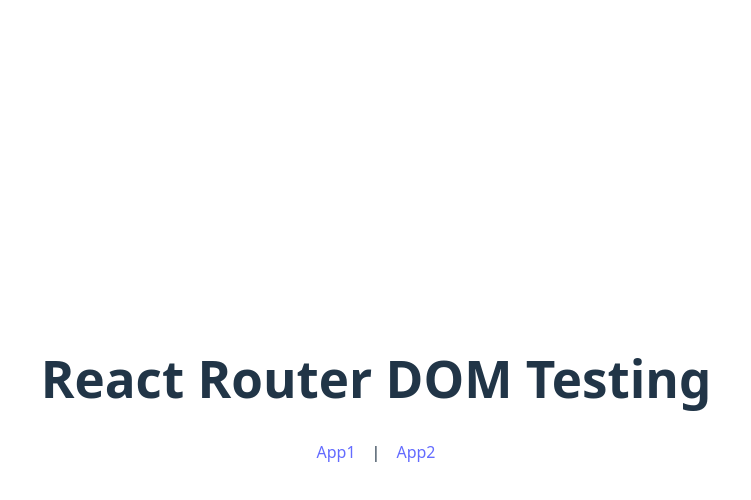
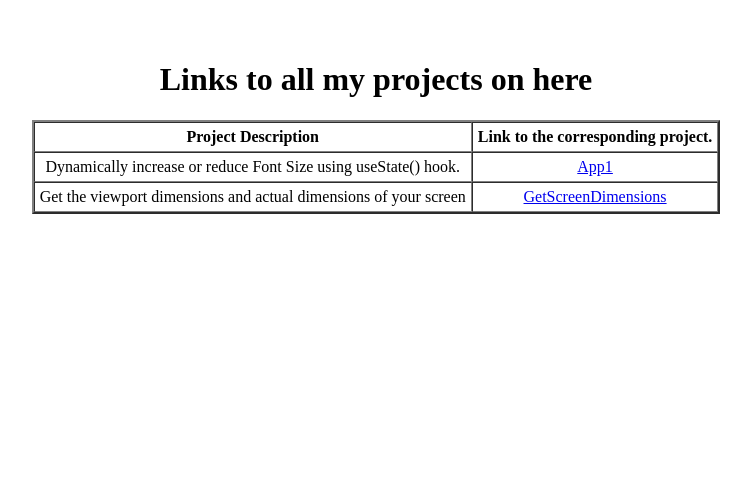
Before and after one commit to Vishwajith-S-VIT/Learn-React, a React (Vite) app: page / in a window 1280 px wide. Shown: the top 500 px of the page, without its empty margins (264-1015 px from the left). Built offline with nearby package versions, Linux system fonts and the light colour scheme.

Commit message:
Modified App2 into something useful

```diff
--- a/src/App.jsx
+++ b/src/App.jsx
@@ -1,16 +1,34 @@
 import React from "react";
 import { HashRouter as Router, Routes, Route, Link } from "react-router-dom";
 import { App1 } from "./App1";
-import { App2 } from "./App2";
+import { GetScreenDimensions } from "./GetScreenDimensions";
 
 function Home() {
   return (
     <div style={{ textAlign: "center" }}>
-      <h1>React Router DOM Testing</h1>
-      <nav style={{ marginBottom: "20px" }}>
-        <Link to="/App1">App1</Link>&emsp;|&emsp;
-        <Link to="/App2">App2</Link>
-      </nav>
+      <h1>Links to all my projects on here</h1>
+      <table cellPadding={5} cellSpacing={0} border={2} align="center">
+        <thead>
+          <tr>
+            <th>Project Description</th>
+            <th>Link to the corresponding project.</th>
+          </tr>
+        </thead>
+        <tbody>
+          <tr>
+            <td>Dynamically increase or reduce Font Size using useState() hook.</td>
+            <td>
+              <Link to="/App1">App1</Link>
+            </td>
+          </tr>
+          <tr>
+            <td>Get the viewport dimensions and actual dimensions of your screen</td>
+            <td>
+              <Link to="/GetScreenDimensions">GetScreenDimensions</Link>
+            </td>
+          </tr>
+        </tbody>
+      </table>
     </div>
   );
 }
@@ -21,7 +39,7 @@ export function App() {
       <Routes>
         <Route path="/" element={<Home />} />
         <Route path="/App1" element={<App1 />} />
-        <Route path="/App2" element={<App2 />} />
+        <Route path="/GetScreenDimensions" element={<GetScreenDimensions />} />
         <Route path="*" element={<h2>Page Not Found</h2>} />
       </Routes>
     </Router>
--- a/src/App1.jsx
+++ b/src/App1.jsx
@@ -12,9 +12,9 @@ export function App1(){
     }
     return(
         <div>
-            <p style={{ fontSize: `${fsize}px` }}>This is App1</p>
-            <button onClick={() => setFsize(fsize + 1)}>Increase Font Size</button>
-            <button onClick={() => {decreaseFontSize()}}>Decrease Font Size</button>
+            <p style={{ fontSize: `${fsize}px` }}>This is <span style={{fontStyle:"italic", color:"blue", backgroundColor:"darkgrey"}}>App1</span></p>
+            <button onClick={() => setFsize(fsize + 1)}>Increase Font Size</button> &emsp;
+            <button onClick={() => {decreaseFontSize()}}>Decrease Font Size</button> &emsp;
             <button onClick={() => setFsize(16)}>Reset Font Size</button>
         </div>
     )
--- a/src/App2.jsx
+++ /dev/null
@@ -1,21 +0,0 @@
-import React, { useState } from "react";
-
-export function App2(){
-    const [fsize, setFsize] = useState(16);
-    function decreaseFontSize(){
-        if(fsize > 1){
-            setFsize(fsize - 1);
-        }
-        else{
-            console.log("Font size cannot be less than 1px");
-        }
-    }
-    return(
-        <div>
-            <p style={{ fontSize: `${fsize}px` }}>This is App2</p>
-            <button onClick={() => setFsize(fsize + 1)}>Increase Font Size</button>
-            <button onClick={() => {decreaseFontSize()}}>Decrease Font Size</button>
-            <button onClick={() => setFsize(16)}>Reset Font Size</button>
-        </div>
-    )
-}
--- /dev/null
+++ b/src/GetScreenDimensions.jsx
@@ -0,0 +1,34 @@
+import React, { useState, useEffect } from "react";
+
+export const GetScreenDimensions = () => {
+    const [viewportDimensions, setViewportDimensions] = useState({
+        width: window.innerWidth,
+        height: window.innerHeight,
+    });
+
+    useEffect(() => {
+        const handleResize = () => {
+            setViewportDimensions({
+                width: window.innerWidth,
+                height: window.innerHeight,
+            });
+        };
+
+        window.addEventListener("resize", handleResize);
+        return () => window.removeEventListener("resize", handleResize);
+    }, []);
+
+    return (
+        <div style={{fontSize: "20px"}}>
+            <h1>Your Screen's Dimensions</h1>
+            <p>
+                <strong>Viewport Dimensions:</strong> {viewportDimensions.width} x{" "}
+                {viewportDimensions.height}
+            </p>
+            <p>
+                <strong>Actual Screen Dimensions:</strong> {window.screen.width} x{" "}
+                {window.screen.height}
+            </p>
+        </div>
+    );
+};
--- a/src/main.jsx
+++ b/src/main.jsx
@@ -1,6 +1,6 @@
 import { StrictMode } from 'react'
 import { createRoot } from 'react-dom/client'
-import './index.css'
+//import './index.css'
 import AppBackup from './AppBackup'
 import { App } from './App'
 
```
